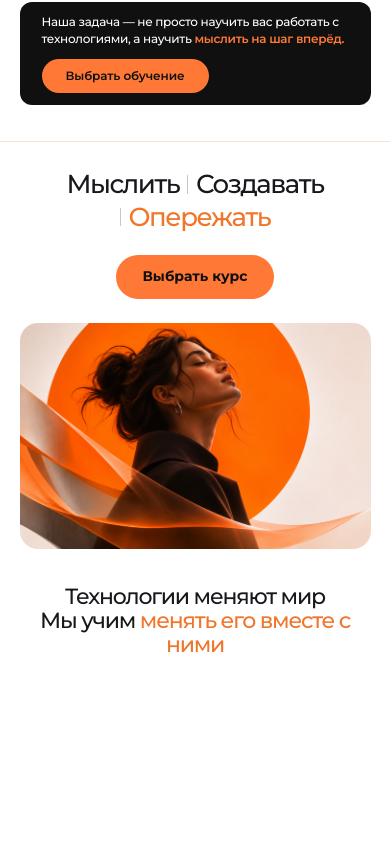
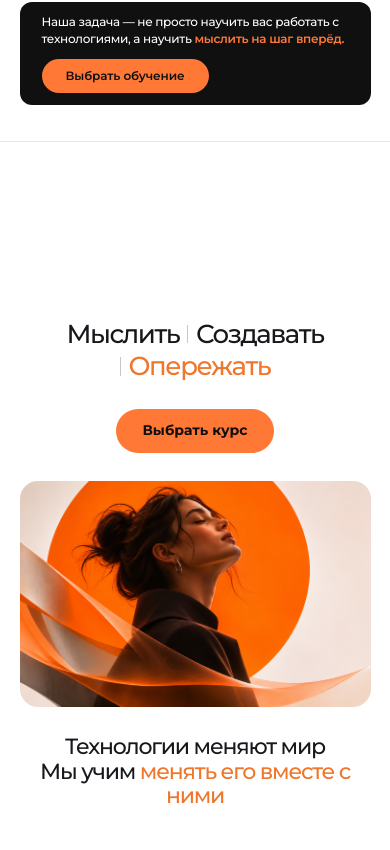
Before and after one commit to fuks19200-ctrl/09, a Next.js app: page / in a window 390 px wide. Shown: the part 2434-3284 px from the top of the page. Built offline with nearby package versions, Linux system fonts and the light colour scheme.

Commit message:
Vertically center courses composition with generous consistent spacing

```diff
--- a/app/globals.css
+++ b/app/globals.css
@@ -1563,3 +1563,20 @@ body:has(.courses-page) { overflow-x: hidden; overflow-y: auto; }
 /* Match the courses CTA to the second orange CTA in the About chapter. */
 .creative-manifesto--centered .creative-manifesto__primary { background: #FF7835; color: #101011; }
 .creative-manifesto--centered .creative-manifesto__primary:hover { background: #FF9B65; }
+
+/* Center the entire opening composition vertically, with comfortable equal gaps. */
+.courses-page > .creative-manifesto--centered {
+  --manifesto-spacing: clamp(28px,4.2svh,42px);
+  align-content: center;
+  row-gap: var(--manifesto-spacing);
+  padding-block: clamp(32px,5svh,56px);
+}
+.site-background.courses-page > .creative-manifesto--centered {
+  padding-top: clamp(76px,9svh,96px);
+  padding-bottom: clamp(32px,5svh,56px);
+}
+.creative-manifesto--centered .creative-manifesto__actions { margin-top: var(--manifesto-spacing); }
+.creative-manifesto--centered .creative-philosophy { margin-top: 0; }
+@media (max-width:650px) {
+  .courses-page > .creative-manifesto--centered { --manifesto-spacing: 28px; }
+}
```
